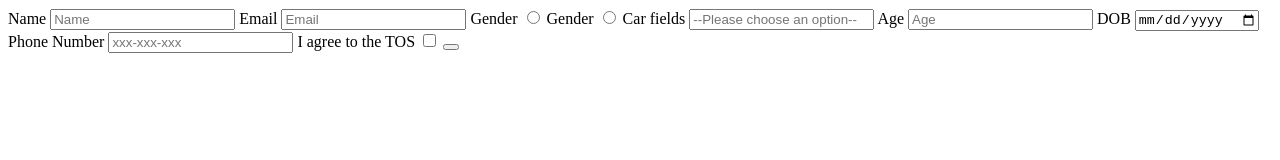
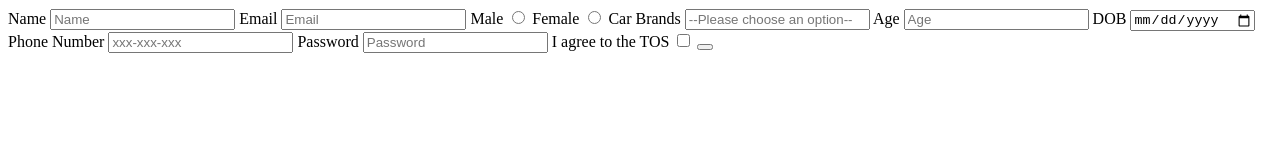
Before and after one commit to acciojob/signup-form-car-Anjanadipti, a website: page main.html in a window 1280 px wide. Drawn offline with Linux system fonts and the light colour scheme.

Commit message:
created a submission

```diff
--- a/main.html
+++ b/main.html
@@ -12,19 +12,22 @@
 		<input placeholder="Name" type="text" id="name" required>
 		<label for="email"> Email</label>
 		<input placeholder="Email" type="text" id="email" required>
-		<label for="gender">Gender</label>
-		<input  type="radio" id="gender_m" >
-			<label for="gender">Gender</label>
-		<input  type="radio" id="gender_f" >
-		<label for="car brands"> Car fields</label>
+		<label for="gender-m">Male</label>
+		<input  type="radio" id="gender_m" name="gender" >
+			<label for="gender-f">Female</label>
+		<input  type="radio" id="gender_f" name="gender" >
+		<label for="car brands"> Car Brands</label>
 		<input placeholder="--Please choose an option--" type="select" id="cars" required>
 		<label for="age">Age</label>
-		<input placeholder="Age" type="number" id="cars" required>
-		<label for="date of birth"> DOB</label>
+		<input placeholder="Age" type="number" id="age" required>
+		<label for="dob"> DOB</label>
 		<input  type="date" id="dob" required>
-		<label for="phone number">Phone Number</label>
-		<input placeholder="xxx-xxx-xxx" type="tel" id="tel" >
-			<label for="i agree to the TOS">I agree to the TOS</label>
+			<label for="tel">Phone Number</label>
+		<input  type="tel" id="tel" placeholder="xxx-xxx-xxx">
+			<label for="Password">Password</label>
+		<input  type="password" id="password" placeholder="Password"required>
+
+			<label for="tos">I agree to the TOS</label>
 		<input  type="checkbox" id="tos" required>
 		<button type="submit">
 	</form>
```
